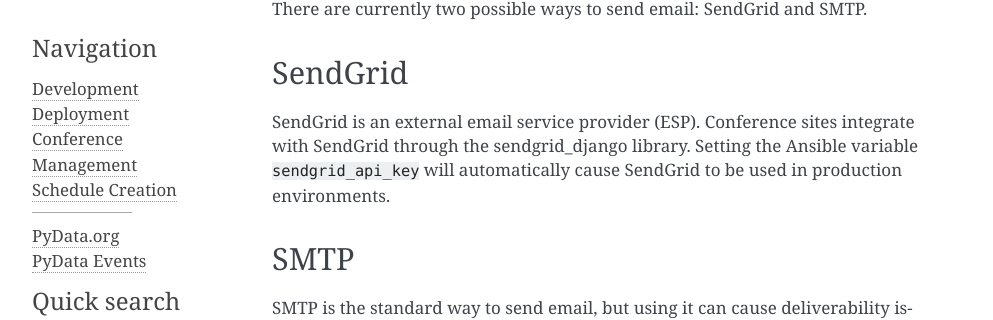
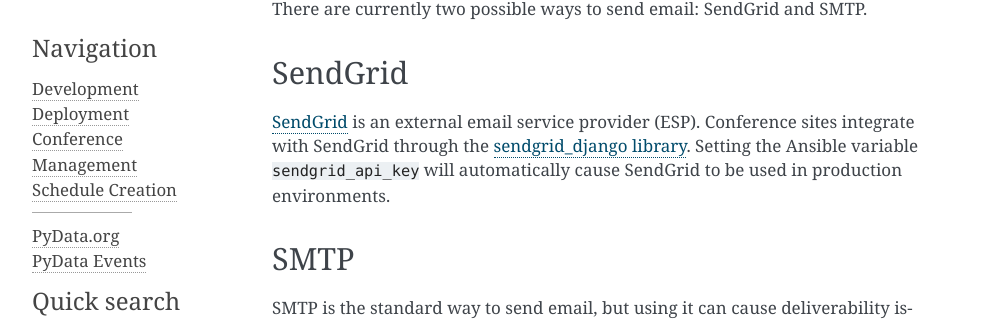
Before and after one commit to pydata/conf_site, a Sphinx documentation site: the page built from docs/source/email.rst, in a window 1280 px wide. Shown: the part 194-514 px from the top of the page, without its empty margins (148-1141 px from the left). Built offline with Sphinx 7.4.7, drawn with Linux system fonts in a browser that asks for light colours; part of the change alters nothing that is shown; grey boxes are pictures that could not be loaded.

```diff
--- a/docs/source/email.rst
+++ b/docs/source/email.rst
@@ -10,10 +10,13 @@ There are currently two possible ways to send email: SendGrid and SMTP.
 SendGrid
 --------
 
-SendGrid is an external email service provider (ESP). Conference sites
-integrate with SendGrid through the sendgrid_django library. Setting the
+`SendGrid`_ is an external email service provider (ESP). Conference sites
+integrate with SendGrid through the `sendgrid_django library`_. Setting the
 Ansible variable ``sendgrid_api_key`` will automatically cause SendGrid to be
 used in production environments.
+
+.. _SendGrid: https://sendgrid.com/
+.. _sendgrid_django library: https://github.com/elbuo8/sendgrid-django
 
 SMTP
 ----
```
